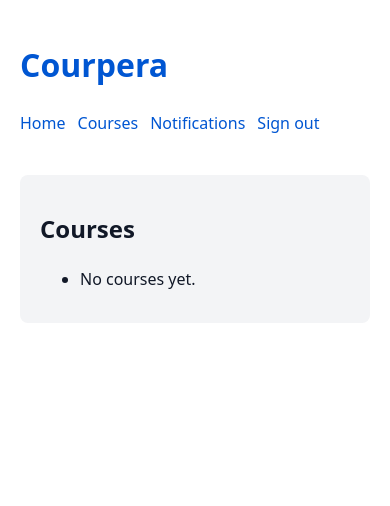
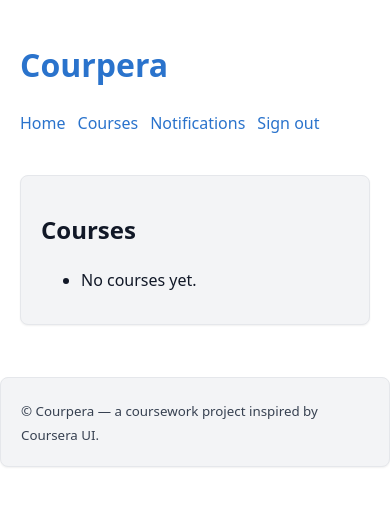
Before and after one commit to blob451/Courpera, a Django app: page /courses/ in a window 390 px wide. Shown: the top 506 px of the page. Run offline with Django 5.2, Linux system fonts and the light colour scheme; the visitor is signed in with stand-in values (Sample User, id 1); data comes from the database, SQL or seed files in the repository; data that the repository does not hold is empty; parts of the project's set-up code (start-up, migrations or seed data) failed here and were passed over.

Commit message:
14.01: UI tokens/partials; CSP cleanup; notifications UX
- Add tokens.css (colours/spacing/radii/shadows/typography) and extend base.css with utilities (buttons, inputs, grid, footer, avatar, chat).
- Extract shared partials: _partials/header.html, messages.html, footer.html; refactor base.html to include them; normalize .btn-link font.
- Remove inline styles/scripts from templates (courses detail/list); replace with CSS classes; add avatar referrerpolicy to mitigate ORB.
- Notifications popover: open on first click; clicking again navigates to /activity/notifications/; stop propagation to avoid double-click; ESC to close; aria-expanded updates; positioned between Sign out and search; explicit width ~500px (responsive).
- Move teacher search to far right via flex spacer; keep CSP strict (no 'unsafe-inline' anywhere).
- JS: toggle popover with CSS classes; remove legacy inline style on chat input at runtime to satisfy style-src; preserve CSP compliance.

```diff
--- a/static/css/base.css
+++ b/static/css/base.css
@@ -1,15 +1,42 @@
-:root { --bg: #ffffff; --fg: #111827; --muted: #374151; --accent: #0056D2; --card: #F3F4F6; }
 html { -webkit-text-size-adjust: 100%; }
-body { margin: 0; font-family: system-ui, -apple-system, Segoe UI, Roboto, Helvetica, Arial, sans-serif; background: var(--bg); color: var(--fg); line-height: 1.5; }
+body { margin: 0; font-family: var(--cp-font-family); background: var(--cp-colour-bg); color: var(--cp-colour-fg); line-height: var(--cp-line-height); }
 header, main { max-width: 960px; margin: 0 auto; padding: 1.25rem; }
-a { color: var(--accent); text-decoration: none; }
+a { color: var(--cp-colour-primary); text-decoration: none; }
 a:hover, a:focus { text-decoration: underline; }
-.muted { color: var(--muted); }
-.panel { background: var(--card); border-radius: 8px; padding: 1rem 1.25rem; }
+.muted { color: var(--cp-colour-muted); }
+.panel { background: var(--cp-colour-surface); border: 1px solid var(--cp-colour-border); border-radius: var(--cp-radius-2); padding: 1rem 1.25rem; box-shadow: var(--cp-shadow-1); }
 .grid { display: grid; gap: 1rem; }
 .grid-2 { grid-template-columns: repeat(2, minmax(0, 1fr)); }
 @media (max-width: 720px) { .grid-2 { grid-template-columns: 1fr; } }
 .kv { display: grid; grid-template-columns: 160px 1fr; gap: .25rem .75rem; }
 .sr-only { position: absolute; width: 1px; height: 1px; padding: 0; margin: -1px; overflow: hidden; clip: rect(0,0,0,0); white-space: nowrap; border: 0; }
-.link-btn { background: none; border: 0; color: var(--accent); cursor: pointer; padding: 0; font: inherit; }
+.link-btn { background: none; border: 0; color: var(--cp-colour-primary); cursor: pointer; padding: 0; font: inherit; }
 .link-btn:hover, .link-btn:focus { text-decoration: underline; }
+
+/* Header/Nav layout */
+.header-nav { position: relative; display: flex; gap: .75rem; align-items: center; flex-wrap: wrap; }
+.flex-spacer { flex: 1 1 auto; }
+.notif-wrap { position: relative; display: inline-block; }
+.notif-panel { display: none; position: absolute; background: #fff; border: 1px solid var(--cp-colour-border); padding: .5rem; border-radius: var(--cp-radius-2); width: 500px; max-width: 90vw; z-index: 1000; left: 0; right: auto; top: calc(100% + .25rem); }
+.notif-panel.open { display: block; }
+.notif-list { margin: .5rem 0; padding-left: 1rem; }
+
+/* Messages */
+.messages-container { max-width: 960px; margin: 0 auto 1rem auto; }
+.messages-list { margin: 0; padding-left: 1.2rem; }
+
+/* Inputs */
+.input { padding: .35rem .5rem; border: 1px solid var(--cp-colour-border); border-radius: var(--cp-radius-1); font: inherit; }
+.btn { display: inline-block; padding: .5rem .75rem; border-radius: var(--cp-radius-1); border: 1px solid transparent; background: var(--cp-colour-primary); color: #fff; font: inherit; cursor: pointer; text-decoration: none; }
+.btn:hover, .btn:focus { filter: brightness(0.95); }
+.btn-link { background: none; border: 0; padding: 0; color: var(--cp-colour-primary); cursor: pointer; font: inherit; }
+.btn-link:hover, .btn-link:focus { text-decoration: underline; }
+
+/* Footer */
+.footer { max-width: 960px; margin: 2rem auto 1rem auto; padding: 1.25rem; }
+
+/* Utilities */
+.inline { display: inline; }
+.chat-log { max-height: 220px; overflow: auto; border: 1px solid var(--cp-colour-border); padding: .5rem; background: #fff; }
+.w-80 { width: 80%; }
+.avatar { width: 24px; height: 24px; vertical-align: middle; border-radius: 50%; }
--- /dev/null
+++ b/static/css/tokens.css
@@ -0,0 +1,33 @@
+:root {
+  /* Colours */
+  --cp-colour-bg: #ffffff;
+  --cp-colour-fg: #111827;
+  --cp-colour-muted: #374151;
+  --cp-colour-primary: #2A73CC;
+  --cp-colour-accent: #1264A3;
+  --cp-colour-surface: #F3F4F6;
+  --cp-colour-border: #E5E7EB;
+  --cp-colour-success: #0E9F6E;
+  --cp-colour-warn: #D97706;
+  --cp-colour-error: #DC2626;
+
+  /* Spacing (px) */
+  --cp-space-1: 4px;
+  --cp-space-2: 8px;
+  --cp-space-3: 12px;
+  --cp-space-4: 16px;
+  --cp-space-6: 24px;
+  --cp-space-8: 32px;
+
+  /* Radii */
+  --cp-radius-1: 4px;
+  --cp-radius-2: 8px;
+
+  /* Shadows */
+  --cp-shadow-1: 0 1px 2px rgba(0,0,0,.06);
+  --cp-shadow-2: 0 4px 6px rgba(0,0,0,.08);
+
+  /* Typography */
+  --cp-font-family: system-ui, -apple-system, Segoe UI, Roboto, Helvetica, Arial, sans-serif;
+  --cp-line-height: 1.5;
+}
--- /dev/null
+++ b/templates/_partials/footer.html
@@ -0,0 +1,3 @@
+<footer role="contentinfo" class="panel footer">
+  <small class="muted">© Courpera — a coursework project inspired by Coursera UI.</small>
+</footer>
--- /dev/null
+++ b/templates/_partials/header.html
@@ -0,0 +1,38 @@
+<header role="banner">
+  <h1><a href="/">Courpera</a></h1>
+  <nav aria-label="Primary" class="header-nav">
+    {% if request.user.is_authenticated %}
+      <a href="/accounts/home/">Home</a>
+      <a href="/courses/">Courses</a>
+      <span class="notif-wrap">
+        <button id="notifBtn" class="btn-link" type="button" aria-haspopup="dialog" aria-controls="notifPanel" aria-expanded="false">Notifications <span id="notifBadge" class="muted"></span></button>
+        <div id="notifPanel" class="notif-panel" role="dialog" aria-label="Recent notifications">
+          <strong>Recent</strong>
+          <ul id="notifList" class="notif-list"></ul>
+          <div>
+            <form method="post" action="/activity/notifications/mark-all-read/">
+              {% csrf_token %}
+              <button type="submit" class="btn-link">Mark all read</button>
+              <a href="/activity/notifications/">View all</a>
+            </form>
+          </div>
+        </div>
+      </span>
+      <form method="post" action="/accounts/logout/" class="logout-form">
+        {% csrf_token %}
+        <button type="submit" class="btn-link">Sign out</button>
+      </form>
+      <span class="flex-spacer"></span>
+      {% if request.user.profile and request.user.profile.role == 'teacher' %}
+      <form method="get" action="/accounts/search/" class="header-search">
+        <label for="hdrq" class="sr-only">Search users</label>
+        <input id="hdrq" name="q" type="search" placeholder="Search users…" class="input" />
+      </form>
+      {% endif %}
+    {% else %}
+      <a href="/courses/">Courses</a>
+      <a href="/accounts/login/">Sign in</a>
+      <a href="/accounts/register/">Register</a>
+    {% endif %}
+  </nav>
+</header>
--- /dev/null
+++ b/templates/_partials/messages.html
@@ -0,0 +1,9 @@
+{% if messages %}
+<div class="panel messages-container" aria-live="polite">
+  <ul class="messages-list">
+    {% for message in messages %}
+      <li class="muted">{{ message }}</li>
+    {% endfor %}
+  </ul>
+</div>
+{% endif %}
--- a/templates/base.html
+++ b/templates/base.html
@@ -6,58 +6,17 @@
     <title>{% block title %}Courpera{% endblock %}</title>
     <link rel="icon" href="/static/favicon.svg" type="image/svg+xml">
     <link rel="alternate icon" href="/favicon.ico">
+    <link rel="stylesheet" href="/static/css/tokens.css">
     <link rel="stylesheet" href="/static/css/base.css">
   </head>
   <body>
     <a class="sr-only" href="#main">Skip to content</a>
-    <header role="banner">
-      <h1><a href="/">Courpera</a></h1>
-      <nav aria-label="Primary" style="position:relative; display:flex; gap:0.75rem; align-items:center; flex-wrap:wrap">
-        {% if request.user.is_authenticated %}
-          <a href="/accounts/home/">Home</a>
-          <a href="/courses/">Courses</a>
-          {% if request.user.profile and request.user.profile.role == 'teacher' %}
-          <form method="get" action="/accounts/search/" style="display:inline">
-            <label for="hdrq" class="sr-only">Search users</label>
-            <input id="hdrq" name="q" type="search" placeholder="Search users…" style="padding:0.2rem 0.4rem" />
-          </form>
-          {% endif %}
-          <button id="notifBtn" class="link-btn" type="button">Notifications <span id="notifBadge" class="muted"></span></button>
-          <div id="notifPanel" style="display:none; position:absolute; background:#fff; border:1px solid #ddd; padding:.5rem; border-radius:6px; max-width:360px; z-index:1000; right:0;">
-            <strong>Recent</strong>
-            <ul id="notifList" style="margin:.5rem 0; padding-left:1rem"></ul>
-            <div>
-              <form method="post" action="/activity/notifications/mark-all-read/">
-                {% csrf_token %}
-                <button type="submit" class="link-btn">Mark all read</button>
-                <a href="/activity/notifications/">View all</a>
-              </form>
-            </div>
-          </div>
-          <form method="post" action="/accounts/logout/" style="display:inline">
-            {% csrf_token %}
-            <button type="submit" class="link-btn">Sign out</button>
-          </form>
-        {% else %}
-          <a href="/courses/">Courses</a>
-          <a href="/accounts/login/">Sign in</a>
-          <a href="/accounts/register/">Register</a>
-        {% endif %}
-      </nav>
-    </header>
-    {% if messages %}
-    <div class="panel" aria-live="polite" style="max-width:960px;margin:0 auto 1rem auto">
-      <ul style="margin:0;padding-left:1.2rem">
-        {% for message in messages %}
-          <li class="muted">{{ message }}</li>
-        {% endfor %}
-      </ul>
-    </div>
-    {% endif %}
+    {% include '_partials/header.html' %}
+    {% include '_partials/messages.html' %}
     <main id="main" role="main">
       {% block content %}{% endblock %}
     </main>
-  <script defer src="/static/js/app.js"></script>
+    {% include '_partials/footer.html' %}
+    <script defer src="/static/js/app.js"></script>
   </body>
-  <!-- Stage 1: keep markup simple and semantic; more structure follows -->
 </html>
--- a/templates/courses/list.html
+++ b/templates/courses/list.html
@@ -14,12 +14,12 @@
           {% if request.user.is_authenticated and role == 'student' %}
             {% if c.id in enrolled_ids %}
               — <span class="muted">Enrolled</span>
-              <form method="post" action="/courses/{{ c.id }}/unenrol/" style="display:inline">
+              <form method="post" action="/courses/{{ c.id }}/unenrol/" class="inline">
                 {% csrf_token %}
                 <button type="submit">Unenrol</button>
               </form>
             {% else %}
-              <form method="post" action="/courses/{{ c.id }}/enrol/" style="display:inline">
+              <form method="post" action="/courses/{{ c.id }}/enrol/" class="inline">
                 {% csrf_token %}
                 <button type="submit">Enrol</button>
               </form>
```
Also changed, not shown: static/js/app.js (+34 -5 lines), templates/courses/detail.html (+6 -22 lines), README.md.
